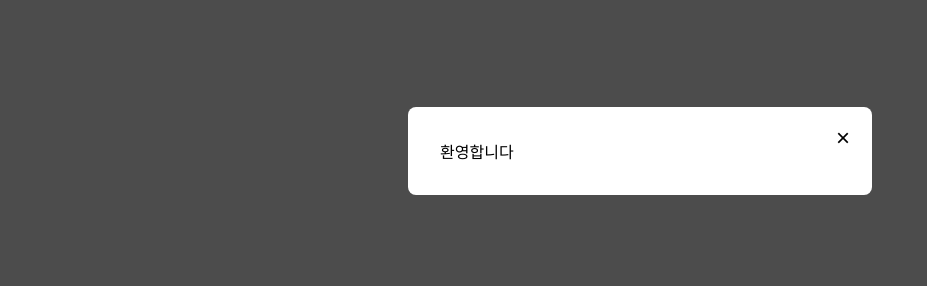
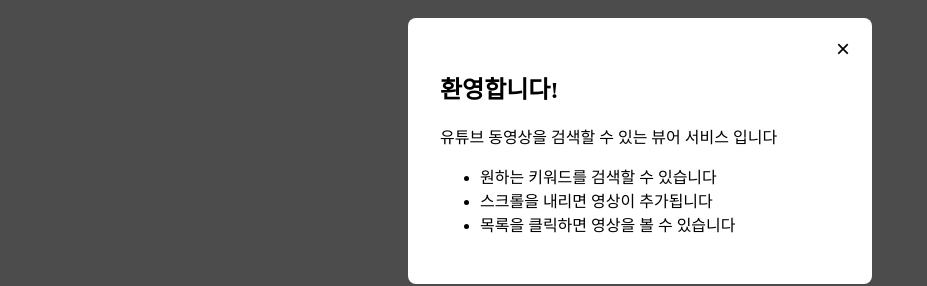
Before and after one commit to SangJin983/youtube-viewer, a React (Vite) app: page / in a window 1280 px wide. Shown: the part 249-535 px from the top of the page, without its empty margins (0-927 px from the left). Built offline with nearby package versions, Linux system fonts and the light colour scheme; no server answers.

Commit message:
docs: 환영 모달 내용 업데이트

```diff
--- a/src/App.jsx
+++ b/src/App.jsx
@@ -14,7 +14,13 @@ function App() {
       <ModalCompound>
         <WelcomeModalTrigger />
         <ModalCompound.Content>
-          <div>환영합니다</div>
+        <h2>환영합니다!</h2>
+        <p>유튜브 동영상을 검색할 수 있는 뷰어 서비스 입니다</p>
+        <ul>
+          <li>원하는 키워드를 검색할 수 있습니다</li>
+          <li>스크롤을 내리면 영상이 추가됩니다</li>
+          <li>목록을 클릭하면 영상을 볼 수 있습니다</li>
+        </ul>
         </ModalCompound.Content>
       </ModalCompound>
     </div>
```
